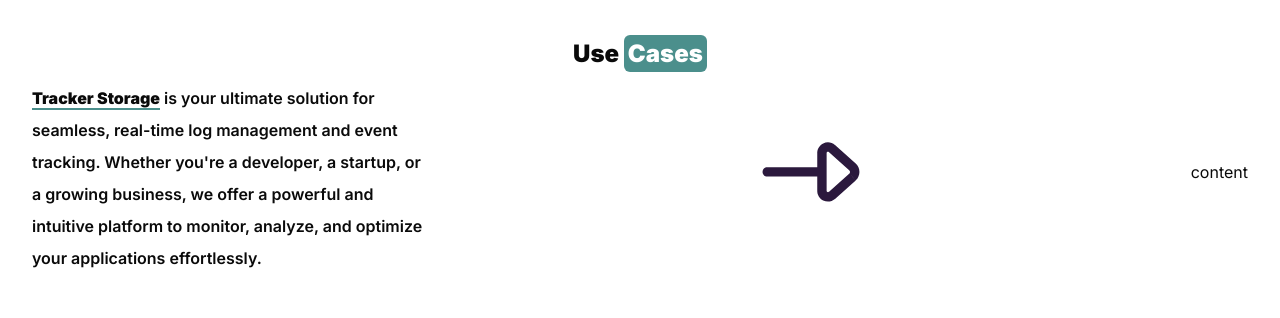
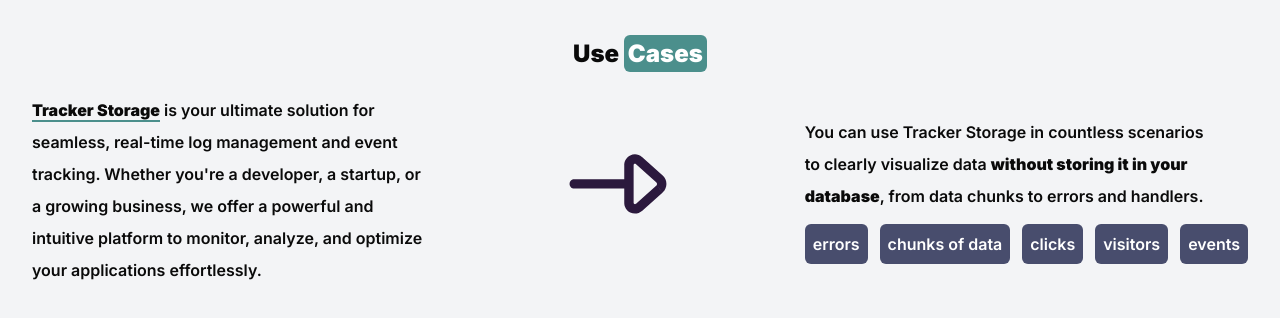
Before and after one commit to dennis2828/TrackerStorage, a Next.js app: page / in a window 1280 px wide. Shown: the part 994-1312 px from the top of the page. Built offline with nearby package versions, Linux system fonts and the light colour scheme.

Commit message:
chore - use cases section

```diff
--- a/app/layout.tsx
+++ b/app/layout.tsx
@@ -1,6 +1,7 @@
 import type { Metadata } from "next";
 import { Inter } from "next/font/google";
 import "./globals.css";
+import { cn } from "@/lib/utils";
 
 const inter = Inter({ subsets: ["latin"] });
 
@@ -16,7 +17,7 @@
 }>) {
   return (
     <html lang="en">
-      <body className={inter.className}>{children}</body>
+      <body className={cn(inter.className, "bg-gray-100")}>{children}</body>
     </html>
   );
 }
--- a/app/page.tsx
+++ b/app/page.tsx
@@ -66,13 +66,13 @@
       </div>
       <div className="my-10">
         <Container>
-          <h2 className="font-black sm:text-center text-2xl">
+          <h2 className="font-black text-center text-2xl">
             Use{" "}
             <span className="bg-darkCyan text-white p-1 rounded-md font-black">
               Cases
             </span>
           </h2>
-          <div className="flex items-center justify-between">
+          <div className="flex flex-col lg:flex-row mt-3 items-center justify-between">
             <p className="font-semibold mt-3 max-w-[400px] text-left leading-8">
               <span className="border-b-2 border-darkCyan font-black">
                 Tracker Storage
@@ -82,9 +82,28 @@
               a growing business, we offer a powerful and intuitive platform to
               monitor, analyze, and optimize your applications effortlessly.
             </p>
-            <Image src="/arrow.svg" width={200} height={150} className="w-[200px] h-[150px]" alt="arrow-right" />
+            <Image src="/arrow.svg" width={200} height={150} className="w-[200px] h-[150px] rotate-90 lg:rotate-0" alt="arrow-right" />
             <div>
-              content
+              <p className="font-semibold mt-3 max-w-[400px] text-left leading-8">
+              You can use Tracker Storage in countless scenarios to clearly visualize data <span className="font-black">without storing it in your database</span>, from data chunks to errors and handlers.
+              </p>
+              <div className="flex flex-wrap gap-3 mt-3">
+                <div className="bg-ultraViolet p-2 rounded-md w-fit">
+                  <p className="font-semibold text-white">errors</p>
+                </div>
+                <div className="bg-ultraViolet p-2 rounded-md w-fit">
+                  <p className="font-semibold text-white">chunks of data</p>
+                </div>
+                <div className="bg-ultraViolet p-2 rounded-md w-fit">
+                  <p className="font-semibold text-white">clicks</p>
+                </div>
+                <div className="bg-ultraViolet p-2 rounded-md w-fit">
+                  <p className="font-semibold text-white">visitors</p>
+                </div>
+                <div className="bg-ultraViolet p-2 rounded-md w-fit">
+                  <p className="font-semibold text-white">events</p>
+                </div>
+              </div>
             </div>
           </div>
         </Container>
```
